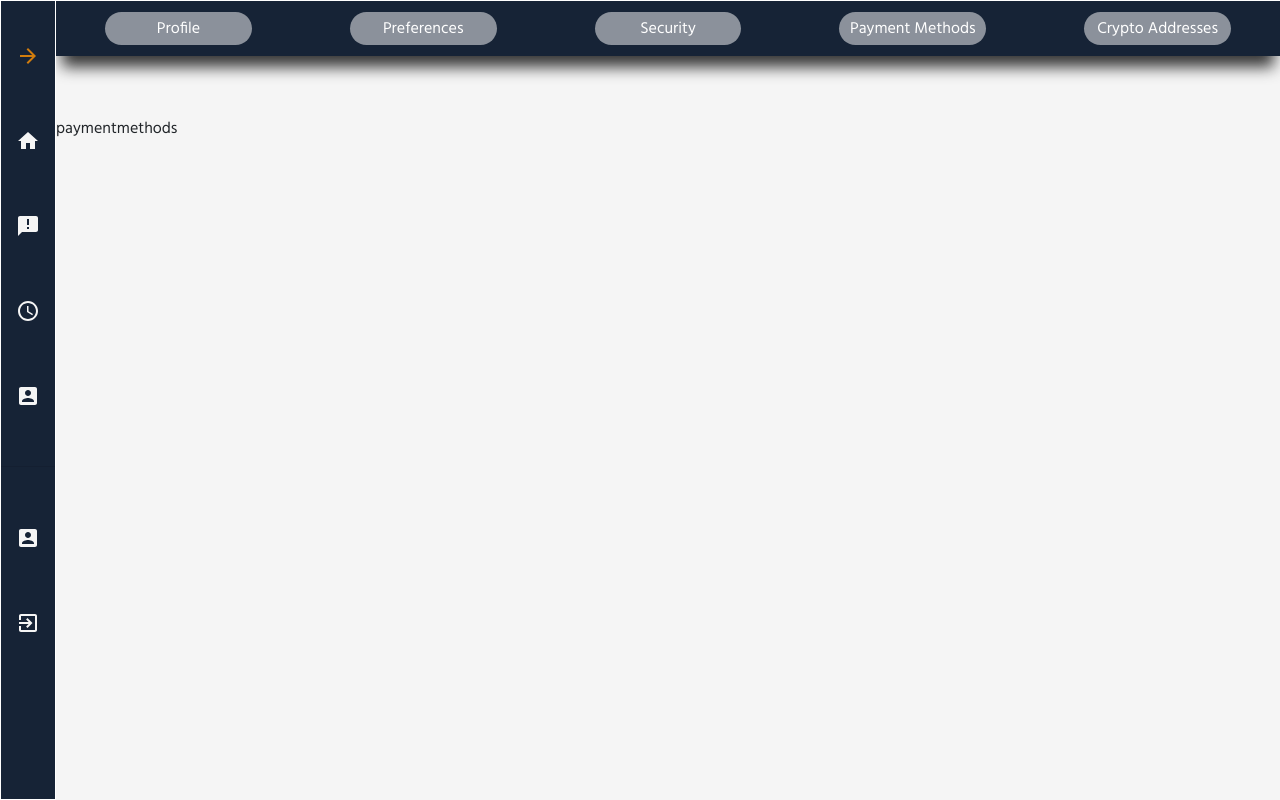
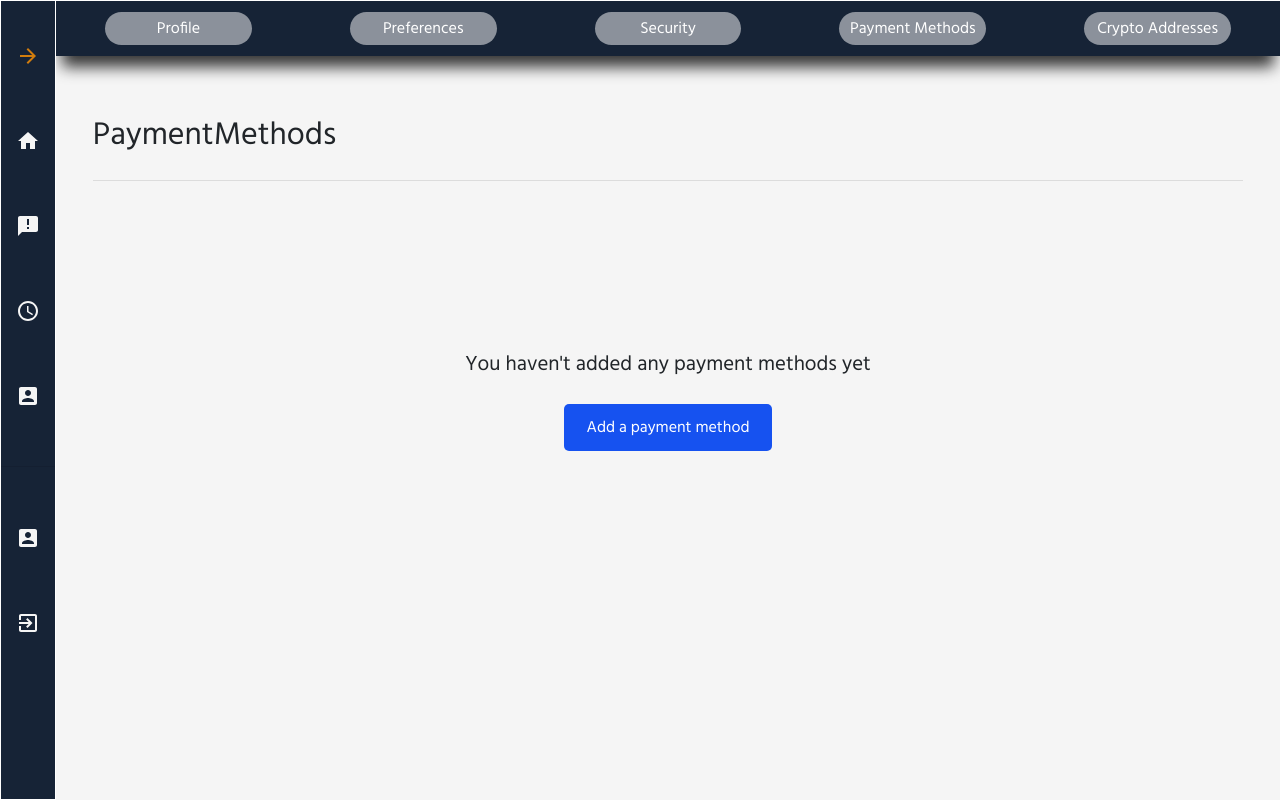
Before and after one commit to JoshuaDinh/CryptoCurrency-WebSite, a React (Create React App) app: page /PaymentMethods in a window 1280 px wide. Built offline with nearby package versions, Linux system fonts and the light colour scheme; no server answers.

Commit message:
added files

```diff
--- a/src/App.js
+++ b/src/App.js
@@ -24,6 +24,7 @@ import PersonalDetails from "./Components/Profile/PersonalDetails/PersonalDetail
 // import { Phone } from "@material-ui/icons";
 import PhoneNumbers from "./Components/Security/PhoneNumbers/PhoneNumbers";
 import TwoStepVerification from "./Components/Security/TwoStepVerification/TwoStepVerification";
+import PaymentMethods from "./Components/PaymentMethods/PaymentMethods";
 
 const App = () => {
   const [dataTableByMarketCap, setDataTableByMarketCap] = useState([]);
@@ -290,7 +291,7 @@ const App = () => {
           <Route path="/PaymentMethods">
             <div className="app__account">
               <Settings />
-              <p>paymentmethods</p>
+              <PaymentMethods />
             </div>
           </Route>
           <Route path="/CryptoAddresses">
--- /dev/null
+++ b/src/Components/PaymentMethods/NoPaymentMethods/NoPaymentMethods.js
@@ -0,0 +1,16 @@
+import React from "react";
+import "./noPaymentMethods.css";
+
+export const NoPaymentMethods = ({ setOpenPaymentModal }) => {
+  return (
+    <div className="noPaymentMethods">
+      <p>You haven't added any payment methods yet</p>
+      <button
+        onClick={() => setOpenPaymentModal(true)}
+        className="noPaymentMethods__button"
+      >
+        Add a payment method
+      </button>
+    </div>
+  );
+};
--- /dev/null
+++ b/src/Components/PaymentMethods/NoPaymentMethods/noPaymentMethods.css
@@ -0,0 +1,26 @@
+/* No Payment Methods */
+.noPaymentMethods {
+  height: 50vh;
+  display: flex;
+  flex-direction: column;
+  justify-content: center;
+  align-items: center;
+}
+.noPaymentMethods > p {
+  line-height: 2.9rem;
+  font-size: 1.3rem;
+}
+
+.noPaymentMethods__button {
+  padding: 1%;
+  background-color: #1652f0;
+  border: none;
+  color: white;
+  text-align: center;
+  width: 18%;
+  border-radius: 5px;
+}
+
+.noPaymentMethods__button:hover {
+  background-color: #d27d0d;
+}
--- /dev/null
+++ b/src/Components/PaymentMethods/PaymentMethods.js
@@ -0,0 +1,19 @@
+import React, { useState, useEffect } from "react";
+import "./paymentMethods.css";
+import { NoPaymentMethods } from "./NoPaymentMethods/NoPaymentMethods";
+import { SelectPaymentMethods } from "./SelectPaymentMethods/SelectPaymentMethods";
+
+const PaymentMethods = () => {
+  const [openPaymentModal, setOpenPaymentModal] = useState(false);
+
+  return (
+    <div className="paymentMethods">
+      <h2>PaymentMethods</h2>
+      <hr></hr>
+      <NoPaymentMethods setOpenPaymentModal={() => setOpenPaymentModal(true)} />
+      {openPaymentModal && <SelectPaymentMethods />}
+    </div>
+  );
+};
+
+export default PaymentMethods;
--- /dev/null
+++ b/src/Components/PaymentMethods/SelectPaymentMethods/SelectPaymentMethods.js
@@ -0,0 +1,11 @@
+import React from "react";
+import "./selectPaymentMethods.css";
+
+export const SelectPaymentMethods = () => {
+  return (
+    <div className="selectPaymentMethods">
+      <h4>Add Account</h4>
+      {/* close icon flexed */}
+    </div>
+  );
+};
--- /dev/null
+++ b/src/Components/PaymentMethods/SelectPaymentMethods/selectPaymentMethods.css
@@ -0,0 +1,11 @@
+/* Select Payment Methods */
+
+.selectPaymentMethods {
+  border: 1px solid red;
+  width: 40vw;
+  height: 80vh;
+  position: absolute;
+  top: 15%;
+  left: 33%;
+  background-color: whitesmoke;
+}
--- /dev/null
+++ b/src/Components/PaymentMethods/paymentMethods.css
@@ -0,0 +1,4 @@
+.paymentMethods {
+  display: grid;
+  margin: 3%;
+}
--- a/src/Components/Profile/ProfileAvatar/MyProfileAvatar.js
+++ b/src/Components/Profile/ProfileAvatar/MyProfileAvatar.js
@@ -10,7 +10,14 @@ const MyProfileAvatar = () => {
         <h5>Change Picture</h5>
         <p>Maz file size is 20Mb</p>
       </div>
-      <button className="avatar__upload-button">Upload</button>
+      <input
+        className="myProfile__avatar-upload-btn"
+        type="file"
+        id="actual-btn"
+      />
+      <label className="avatar__upload-button" for="actual-btn">
+        Upload
+      </label>
     </div>
   );
 };
--- a/src/Components/Profile/ProfileAvatar/myProfileAvatar.css
+++ b/src/Components/Profile/ProfileAvatar/myProfileAvatar.css
@@ -19,9 +19,15 @@
   padding: 3%;
   width: 33%;
   background-color: white;
-  border: 1px solid grey;
+  border: 1px solid rgb(128, 128, 128, 0.5);
+  text-align: center;
+  cursor: pointer;
 }
 
 .avatar__upload-button:hover {
   border: 1px solid #d27d0d;
 }
+
+.myProfile__avatar-upload-btn {
+  display: none;
+}
--- a/src/app.css
+++ b/src/app.css
@@ -94,7 +94,7 @@ button:focus {
 }
 
 .app__graph-loader > img {
-  width: 70%;
+  width: 50%;
 }
 
 .app__sidebar {
```
